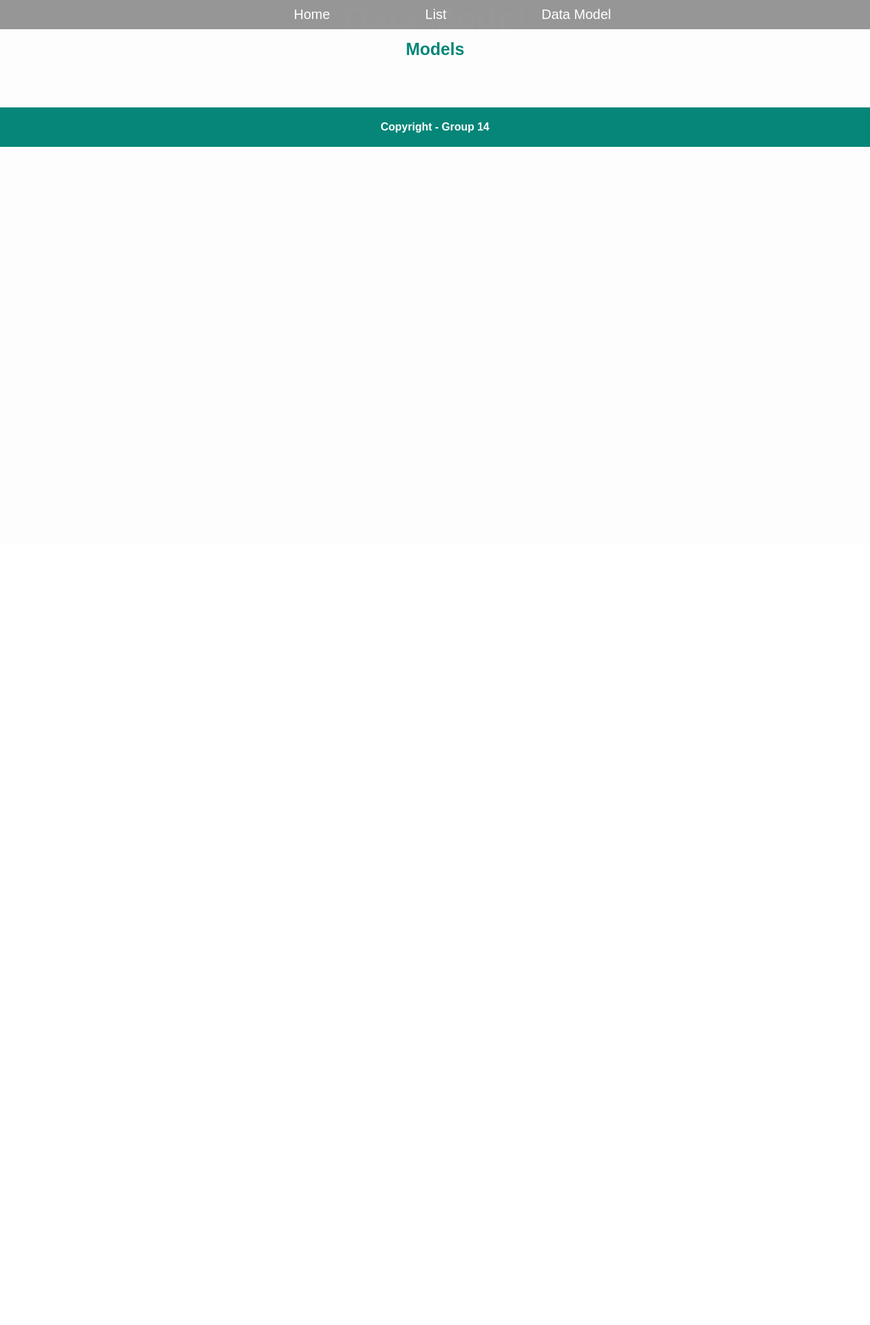
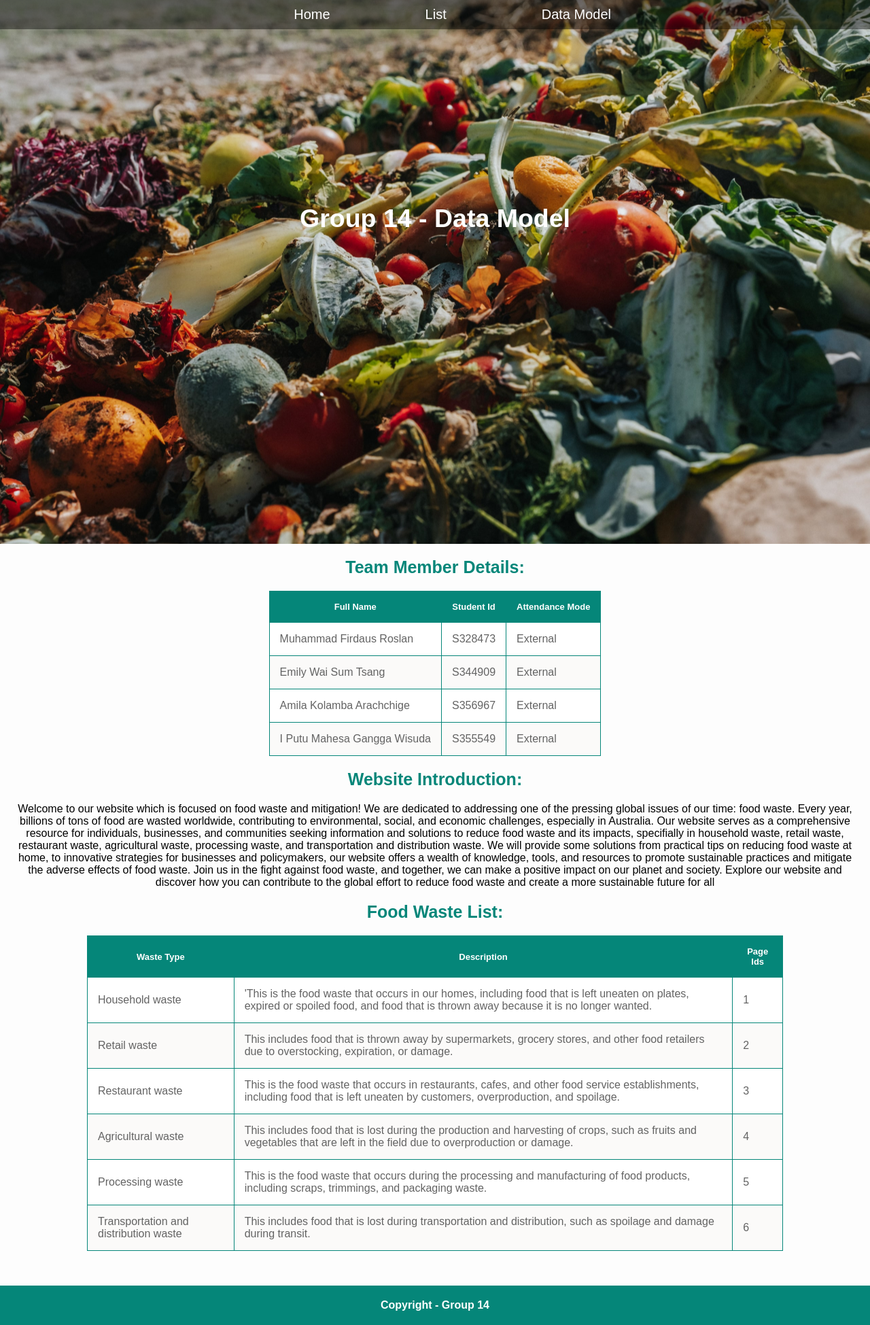
Before and after one commit to ysebastian-student-work-cdu/assessments-2-and-4-hit237-group-14, a Django app: page /data_model/ in a window 1280 px wide. Shown: the whole page at 68% size. Before the commit the page ends 216 px from the top, so only its background shows below. Run offline with Django 4.2, Linux system fonts and the light colour scheme.

Commit message:
updated schema, table, and datamodel

```diff
--- a/group14_proj/group14_app/schema.py
+++ b/group14_proj/group14_app/schema.py
@@ -43,5 +43,8 @@ items = Create("Item",'type','description','id')
 #create contacts table
 contacts = Create("contacts","name","id","attendance")
 
+#create website intro table
+briefs = Create("intro","brief")
+
 #create new table for mitigations
 mitigations = Create("mitigation","one","two","three")
--- a/group14_proj/group14_app/static/style.css
+++ b/group14_proj/group14_app/static/style.css
@@ -175,6 +175,24 @@ a{
 	padding: 300px 1;
 }
 
+/* Data Model */
+#hero3 {
+	position: relative;
+	width: 100%;
+	min-height: 100vh;
+	background: url(assets/datamodel.jpg) no-repeat;
+	background-size: cover;
+	background-position: center;
+	justify-content: center;
+	align-items: center;
+	text-align: center;
+	padding: 300px 1;
+}
+
+.model {
+	width: 80%;
+}
+
 /* Footer */
 .end {
 	margin-top: 4%;
--- a/group14_proj/group14_app/table.py
+++ b/group14_proj/group14_app/table.py
@@ -27,3 +27,6 @@ Table(contacts,["Muhammad Firdaus Roslan","S328473","External"])
 Table(contacts,["Emily Wai Sum Tsang","S344909","External"])
 Table(contacts,["Amila Kolamba Arachchige","S356967","External"])
 Table(contacts,["I Putu Mahesa Gangga Wisuda","S355549","External"])
+
+#insert rows to website intro table
+Table(briefs,["Welcome to our website which is focused on food waste and mitigation! We are dedicated to addressing one of the pressing global issues of our time: food waste. Every year, billions of tons of food are wasted worldwide, contributing to environmental, social, and economic challenges, especially in Australia. Our website serves as a comprehensive resource for individuals, businesses, and communities seeking information and solutions to reduce food waste and its impacts, specifially in household waste, retail waste, restaurant waste, agricultural waste, processing waste, and transportation and distribution waste. We will provide some solutions from practical tips on reducing food waste at home, to innovative strategies for businesses and policymakers, our website offers a wealth of knowledge, tools, and resources to promote sustainable practices and mitigate the adverse effects of food waste. Join us in the fight against food waste, and together, we can make a positive impact on our planet and society. Explore our website and discover how you can contribute to the global effort to reduce food waste and create a more sustainable future for all"])
--- a/group14_proj/group14_app/templates/group14_app/data-model.html
+++ b/group14_proj/group14_app/templates/group14_app/data-model.html
@@ -6,13 +6,64 @@ Data Model
 
 {% block heading %}
 <header>
-    <h1>Data Model</h1>
+    <section id="hero3">
+        <h1>Group 14 - Data Model</h1>
+    </section>
 </header>
 {% endblock heading %}
 
 {% block content %}
 <main>
-    <h3>Models</h3>
+    <div class="container">
+        <h3>Team Member Details:</h3>
+
+        <table>
+            <thead>
+                <tr>
+                    <th>Full Name</th>
+                    <th>Student Id</th>
+                    <th>Attendance Mode</th>
+                </tr>
+            </thead>
+            <tbody>
+                {% for team_profile in team_profiles %}
+                <tr>
+                    <td>{{ team_profile.name }}</td>
+                    <td>{{ team_profile.id }}</td>
+                    <td>{{ team_profile.attendance }}</td>
+                </tr>
+                {% endfor %}
+            </tbody>
+        </table>
+    </div>
+
+    <h3>Website Introduction:</h3>
+    {% for group_intro in group_intros %}
+    <p>{{ group_intro.brief}}</p>
+    {% endfor %}
+
+    <div class="container">
+        <h3>Food Waste List:</h3>
+
+        <table class="model">
+            <thead>
+                <tr>
+                    <th>Waste Type</th>
+                    <th>Description</th>
+                    <th>Page Ids</th>
+                </tr>
+            </thead>
+            <tbody>
+                {% for food_waste_list in list %}
+                <tr>
+                    <td>{{ food_waste_list.type }}</td>
+                    <td>{{ food_waste_list.description }}</td>
+                    <td>{{ food_waste_list.id }}</td>
+                </tr>
+                {% endfor %}
+            </tbody>
+        </table>
+    </div>
 
 </main>
 {% endblock content %}
--- a/group14_proj/group14_app/views.py
+++ b/group14_proj/group14_app/views.py
@@ -8,17 +8,10 @@ from group14_app.table import *
 def home(request):
     template = "group14_app/homepage.html"
 
-    context = {}
-
     team_profiles = contacts.records
 
-    info = {}
-    group_intros = [
-        {'brief' : 'Welcome to our website which is focused on food waste and mitigation! We are dedicated to addressing one of the pressing global issues of our time: food waste. Every year, billions of tons of food are wasted worldwide, contributing to environmental, social, and economic challenges, especially in Australia. Our website serves as a comprehensive resource for individuals, businesses, and communities seeking information and solutions to reduce food waste and its impacts. From practical tips on reducing food waste at home, to innovative strategies for businesses and policymakers, our website offers a wealth of knowledge, tools, and resources to promote sustainable practices and mitigate the adverse effects of food waste. Join us in the fight against food waste, and together, we can make a positive impact on our planet and society. Explore our website and discover how you can contribute to the global effort to reduce food waste and create a more sustainable future for all.'},
-    ]
+    group_intros = briefs.records
 
-    context['team_profiles'] = team_profiles
-    info['group_intros'] = group_intros
     return render (request, template, {'team_profiles': team_profiles, 'group_intros': group_intros})
 
 
@@ -63,9 +56,14 @@ def list(request):
 def details(request, id):
     food_waste_list = get_object_or_404(FoodDetail, id=id)
 
-    context = contacts.records
+    context={'food_waste_list':food_waste_list,
+             }
     return render(request, 'group14_app/details.html', context)
 
 
 def data_model(request):
-    return render(request, 'group14_app/data-model.html')
+    food_waste_list = items.records
+    team_profiles = contacts.records
+    group_intros = briefs.records
+
+    return render(request, 'group14_app/data-model.html', {'list': food_waste_list, 'group_intros': group_intros, 'team_profiles': team_profiles})
```
Also changed, not shown: group14_proj/group14_app/static/assets/datamodel.jpg (added).
